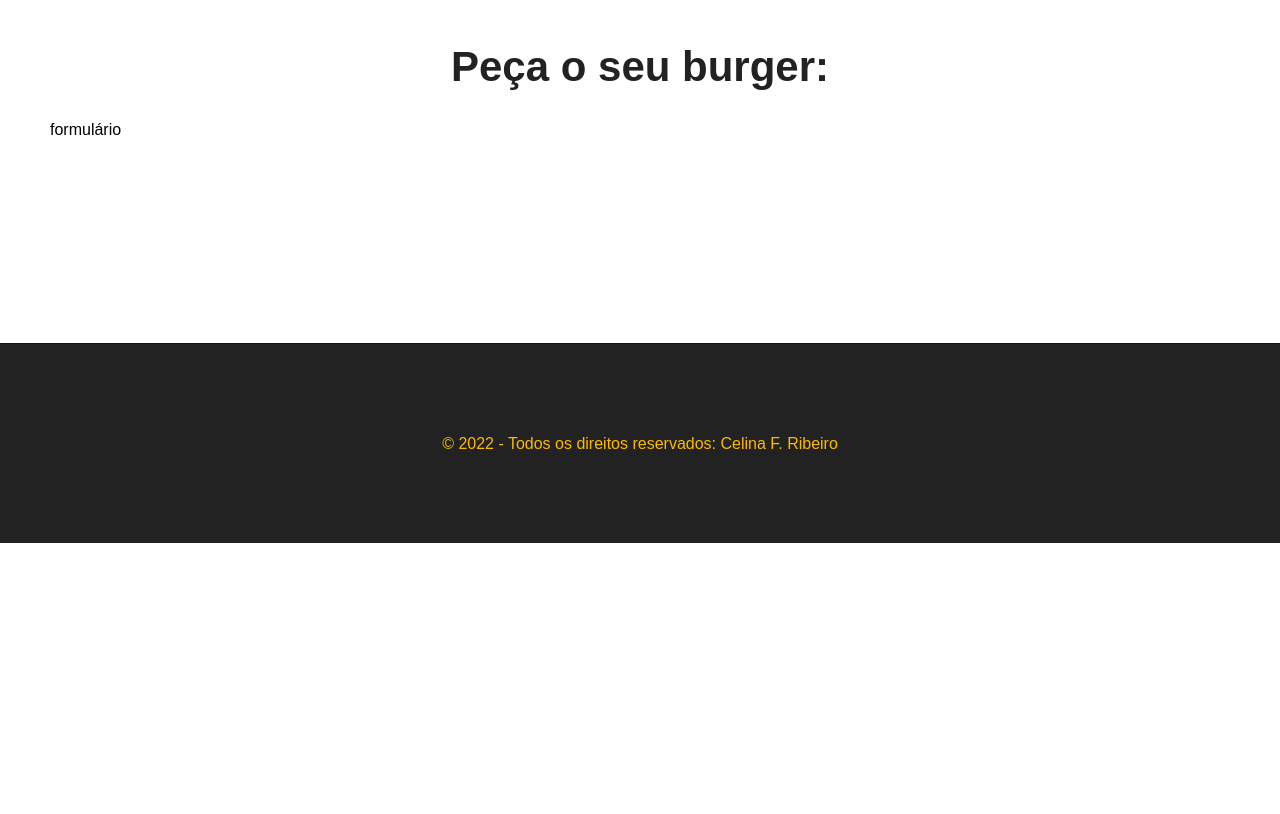
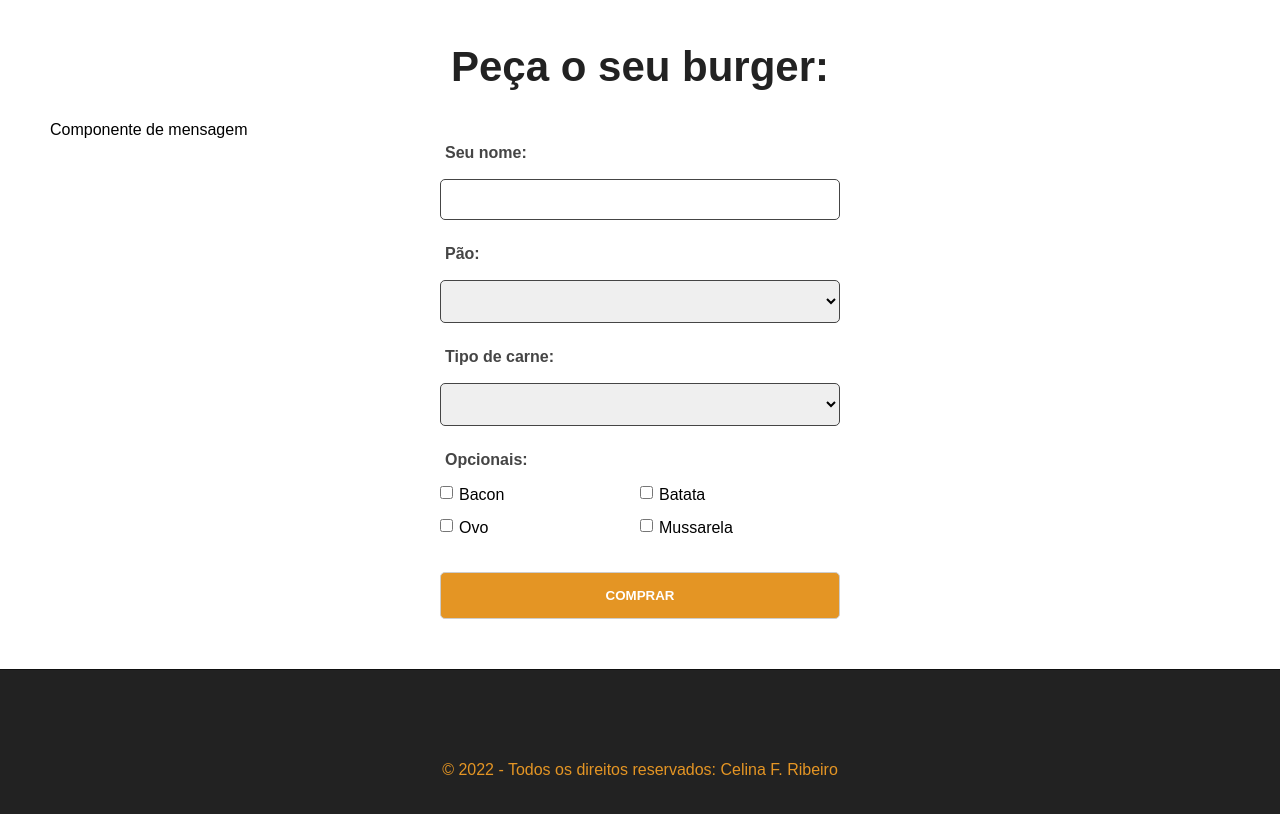
Before and after one commit to CelinaRibeiro/vue-burger, a Vue app: page / in a window 1280 px wide. Shown: the part 580-1394 px from the top of the page. Before the commit the page ends 1123 px from the top, so only its background shows below. Built offline with nearby package versions, Linux system fonts and the light colour scheme.

Commit message:
formulário de cadastro

```diff
--- /dev/null
+++ b/src/components/BurgerForm.vue
@@ -0,0 +1,121 @@
+<template>
+    <div>
+        <p>Componente de mensagem</p>
+        <div>
+            <form id="burger-form">
+                <div class="input-container">
+                    <label for="nome">Seu nome:</label>
+                    <input type="text" name="nome" id="nome" v-model="nome" >
+                </div>
+
+                 <div class="input-container">
+                    <label for="pao">Pão:</label>
+                    <select name="pao" id="pao" v-model="pao">
+                        <option value="">-- Selecione --</option>
+                         <option value="Integral">Integral</option>
+                    </select>
+                </div>
+
+                <div class="input-container">
+                    <label for="carne">Tipo de carne:</label>
+                    <select name="carne" id="carne" v-model="carne">
+                        <option value="">-- Selecione --</option>
+                         <option value="Integral">Picanha</option>
+                    </select>
+                </div>
+
+                <div id="opcionais-container" class="input-container">
+                    <label id="opcionais-title" for="opcionais">Opcionais:</label>
+                   <div class="checkbox-container">
+                        <input type="checkbox" name="opcionais" value="bacon" v-model="opcionais">
+                        <span>Bacon</span>
+                   </div>
+                    <div class="checkbox-container">
+                        <input type="checkbox" name="opcionais" value="batata" v-model="opcionais">
+                        <span>Batata</span>
+                   </div>
+                    <div class="checkbox-container">
+                        <input type="checkbox" name="opcionais" value="ovo" v-model="opcionais">
+                        <span>Ovo</span>
+                   </div>
+                    <div class="checkbox-container">
+                        <input type="checkbox" name="opcionais" value="mussarela" v-model="opcionais">
+                        <span>Mussarela</span>
+                   </div>
+                </div>
+
+                <div class="input-container">
+                    <input type="submit" value="Comprar" class="submit-btn">
+                </div>
+            </form>
+        </div>
+    </div>
+</template>
+
+<script>
+    export default {
+        name: "BurgerForm"
+    }
+</script>
+
+<style scoped>
+    #burger-form {
+        max-width: 400px;
+        margin: 0 auto;
+    }
+    .input-container {
+        display: flex;
+        flex-direction: column;
+        margin-bottom: 20px;
+
+    }
+    label {
+        font-weight: bold;
+        margin-bottom: 12px;
+        color: #454545;
+        padding: 5px;
+    }
+    input, select {
+        padding: 12px 10px;
+        border-radius: 5px;
+        width: 400px;
+        border: 1px solid #454545;
+    }
+    #opcionais-container {
+        flex-direction: row;
+        flex-wrap: wrap;
+    }
+    #opcionais-title {
+        width: 100%;
+    }
+    .checkbox-container {
+        display: flex;
+        align-items: flex-start;
+        width: 50%;
+        margin-bottom: 15px;
+    }
+    .checkbox-container span,
+    .checkbox-container input {
+        width: auto;
+    }
+    .checkbox-container span {
+        margin-left: 6px;
+    }
+    .submit-btn {
+        background-color: #E49524;
+        color: #fff;
+        font-weight: 700;
+        border: 1px solid #cdcdcd;
+        border-radius: 5px;
+        padding: 15px;
+        margin: 0 auto;
+        cursor: pointer;
+        transition: .5s;
+        text-transform: uppercase;
+    }
+    .submit-btn:hover {
+        background-color: #daac6c;
+        color: #ddd;
+    }
+
+</style>
--- a/src/components/Footer.vue
+++ b/src/components/Footer.vue
@@ -15,7 +15,7 @@
         height: 200px;
         background-color: #222;
         border-top: 1px solid #111;
-        color: #fcba03;
+        color: #E49524;
         display: flex;
         align-items: center;
         justify-content: center;
--- a/src/components/Navbar.vue
+++ b/src/components/Navbar.vue
@@ -33,7 +33,7 @@
     height: 40px;
   }
   #nav a {
-    color: #FCBA03;
+    color: #E49524;
     text-decoration: none;
     margin: 12px;
     transition: .5s;
--- a/src/views/Home.vue
+++ b/src/views/Home.vue
@@ -2,17 +2,20 @@
   <Banner />
   <div class="main-container">
    <h1>Peça o seu burger:</h1>
-   <p>formulário</p>
+   <BurgerForm />
+
   </div>
 </template>
 
 <script>
   import Banner from "../components/Banner.vue"
+  import BurgerForm from "../components/BurgerForm.vue"
 
   export default {
     name: "Home",
     components: {
-      Banner
+      Banner,
+      BurgerForm
     }
   }
 </script>
```
